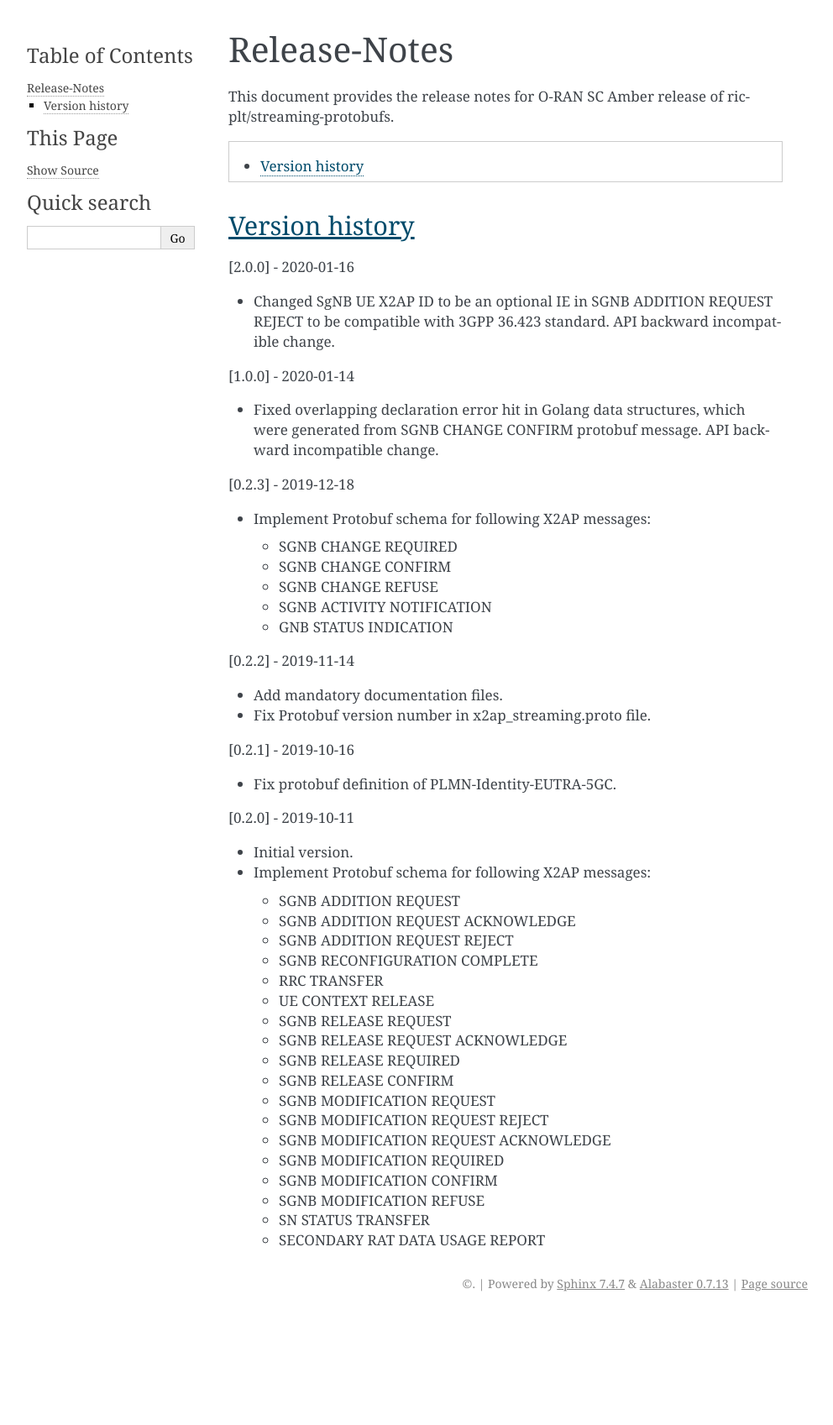
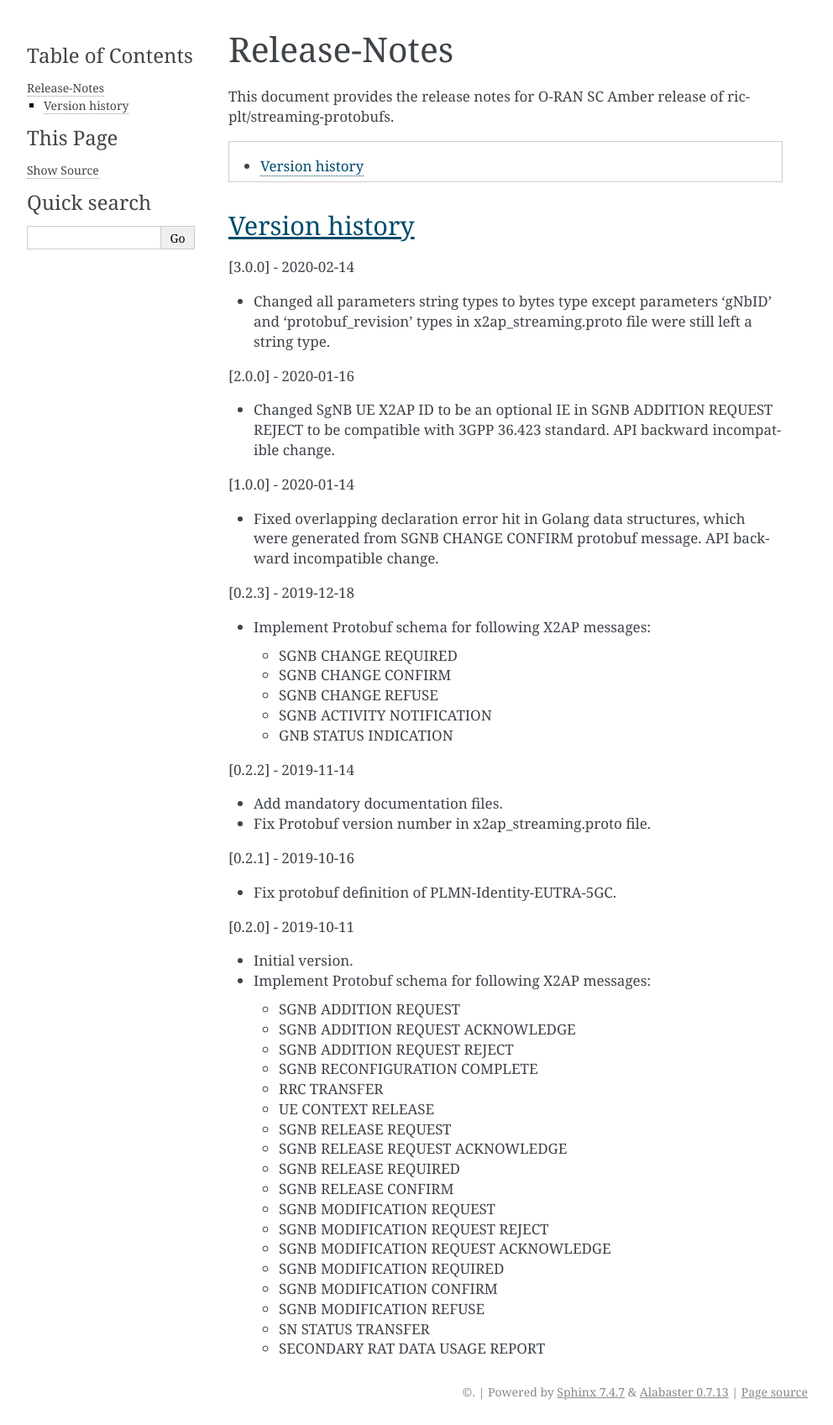
Before and after one commit to o-ran-sc/ric-plt-streaming-protobufs, a Sphinx documentation site: the page built from docs/release-notes.rst, in a window 1280 px wide. Shown: the whole page at 84% size, without its empty margins (148-1140 px from the left). Built offline with Sphinx 7.4.7, drawn with Linux system fonts in a browser that asks for light colours; before the commit the page ends 1568 px from its top, so only the background shows below that.

Commit message:
Update v3.0.0 release notes
Add release notes description for v3.0.0 changes.

Change-Id: Ide4d1f4e02a8457fed8182481b023a111af23732
Signed-off-by: Timo Tietavainen <timo.tietavainen@nokia.com>

```diff
--- a/docs/release-notes.rst
+++ b/docs/release-notes.rst
@@ -30,6 +30,12 @@ ric-plt/streaming-protobufs.
 
 Version history
 ---------------
+
+[3.0.0] - 2020-02-14
+
+* Changed all parameters string types to bytes type except parameters 'gNbID'
+  and 'protobuf_revision' types in x2ap_streaming.proto file were still left
+  a string type.
 
 [2.0.0] - 2020-01-16
 
```
